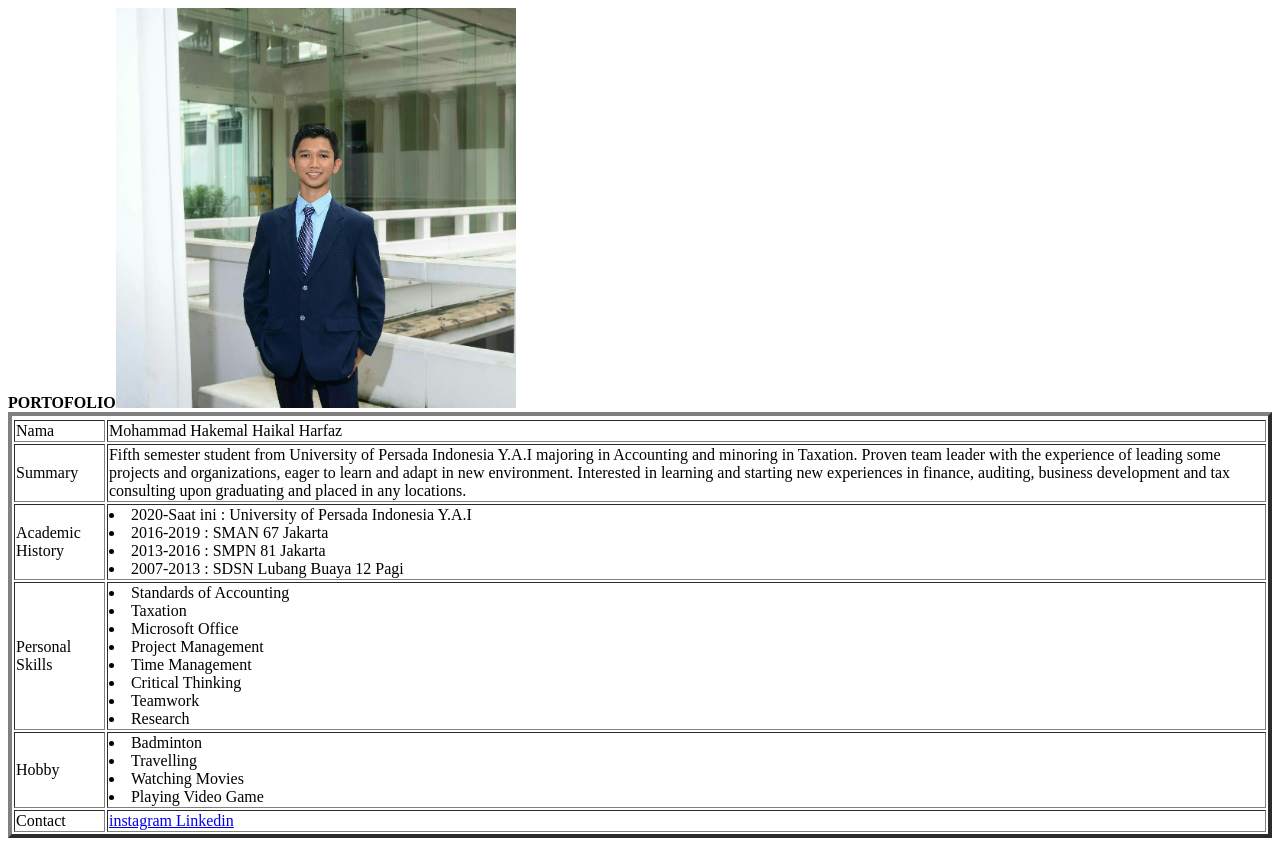
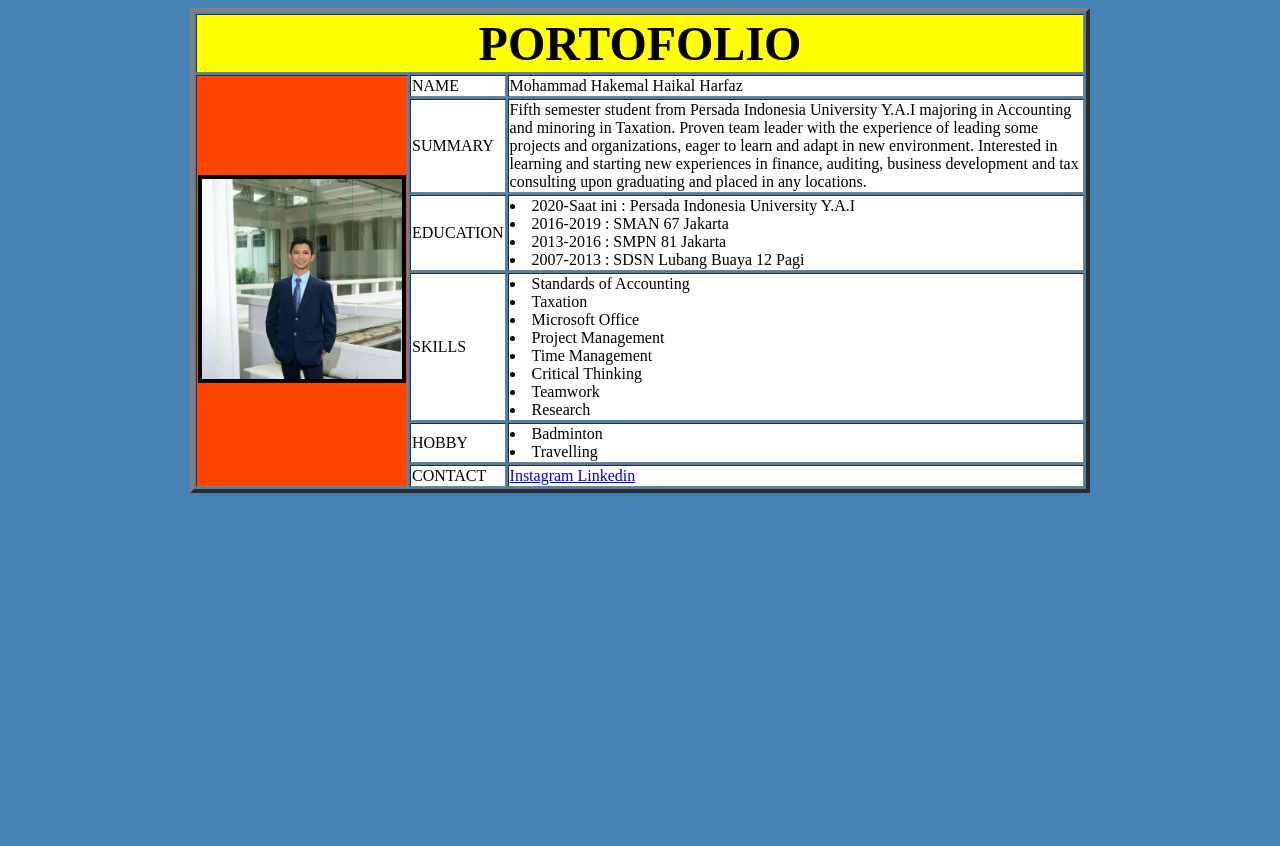
Before and after one commit to hakemalhaikal/web-basic-seal, a plain HTML site: page portofolio.html in a window 1280 px wide. After the commit the page ends 800 px from the top, so only its background shows below. Drawn offline with Linux system fonts and the light colour scheme.

Commit message:
update css

```diff
--- a/portofolio.html
+++ b/portofolio.html
@@ -7,31 +7,34 @@
     <title>Document</title>
 </head>
 <body>
-    <table border="4">
+    <body style="background-color:steelblue">
+        <table align="center" border="4" style="width: 900px;">
+        <tr><td align="center" colspan="3" bgcolor="yellow"><font color="black" size="20px">
+        <b>PORTOFOLIO</b>
+        </font></td></tr>
         <tr>
-        <b>PORTOFOLIO</b>
+        <td bgcolor="#FF4500" rowspan="6" width="150px">
+        <img src="profpic.jpeg" width="200px" height="200px" border="4">
+        </td>
+        <td bgcolor="#FFFFFF">NAME </td>
+        <td bgcolor="#FFFFFF"> Mohammad Hakemal Haikal Harfaz </td>
         </tr>
         <tr>
-            <td>Nama</td>
-            <td>Mohammad Hakemal Haikal Harfaz</td>
-        </tr>
-        <img src="profpic.jpeg" width="400" height="400">
-        <tr>
-            <td>Summary</td>
-            <td>Fifth semester student from University of Persada Indonesia Y.A.I majoring in Accounting and minoring in Taxation. Proven team leader with the experience of leading some projects and organizations, eager to learn and adapt in new environment. Interested in learning and starting new experiences in finance, auditing, business development and tax consulting upon graduating and placed in any locations.</td>
+            <td bgcolor="#FFFFFF"> SUMMARY </td>
+            <td bgcolor="#FFFFFF"> Fifth semester student from Persada Indonesia University Y.A.I majoring in Accounting and minoring in Taxation. Proven team leader with the experience of leading some projects and organizations, eager to learn and adapt in new environment. Interested in learning and starting new experiences in finance, auditing, business development and tax consulting upon graduating and placed in any locations.</td>
             </tr>
         <tr>
-            <td>Academic History</td>
-            <td>
-                <li>2020-Saat ini : University of Persada Indonesia Y.A.I</li>
+        <td bgcolor="#FFFFFF"> EDUCATION </td>
+        <td bgcolor="#FFFFFF">
+            <li>2020-Saat ini : Persada Indonesia University Y.A.I</li>
             <li>2016-2019 : SMAN 67 Jakarta</li>
             <li>2013-2016 : SMPN 81 Jakarta</li>
             <li>2007-2013 : SDSN Lubang Buaya 12 Pagi</li>
         </td>
         </tr>
         <tr>
-            <td>Personal Skills</td>
-            <td>
+        <td bgcolor="#FFFFFF"> SKILLS </td>
+        <td bgcolor="#FFFFFF">
             <li>Standards of Accounting</li>
             <li>Taxation</li>
             <li>Microsoft Office</li>
@@ -43,22 +46,19 @@
         </td>
         </tr>
         <tr>
-            <td>Hobby</td>
-            <td>
+        <td bgcolor="#FFFFFF"> HOBBY </td>
+        <td bgcolor="#FFFFFF">
             <li>Badminton</li>
             <li>Travelling</li>
-                <li>Watching Movies</li>
-                <li>Playing Video Game</li>
         </td>
         </tr>
         <tr>
-            <td>Contact</td>
-            <td>
-                <a href="https://www.instagram.com/hakemalhaikal/">instagram </a>
+            <td bgcolor="#FFFFFF"> CONTACT </td>
+            <td bgcolor="#FFFFFF">
+                <a href="https://www.instagram.com/hakemalhaikal/">Instagram </a>
                 <a href="https://www.linkedin.com/in/hakemalhaikal/">Linkedin</a>
             </td>
             </tr>
-
         </table>
 </body>
 </html>
```
Lines whose indentation alone changed are shown as unchanged.
